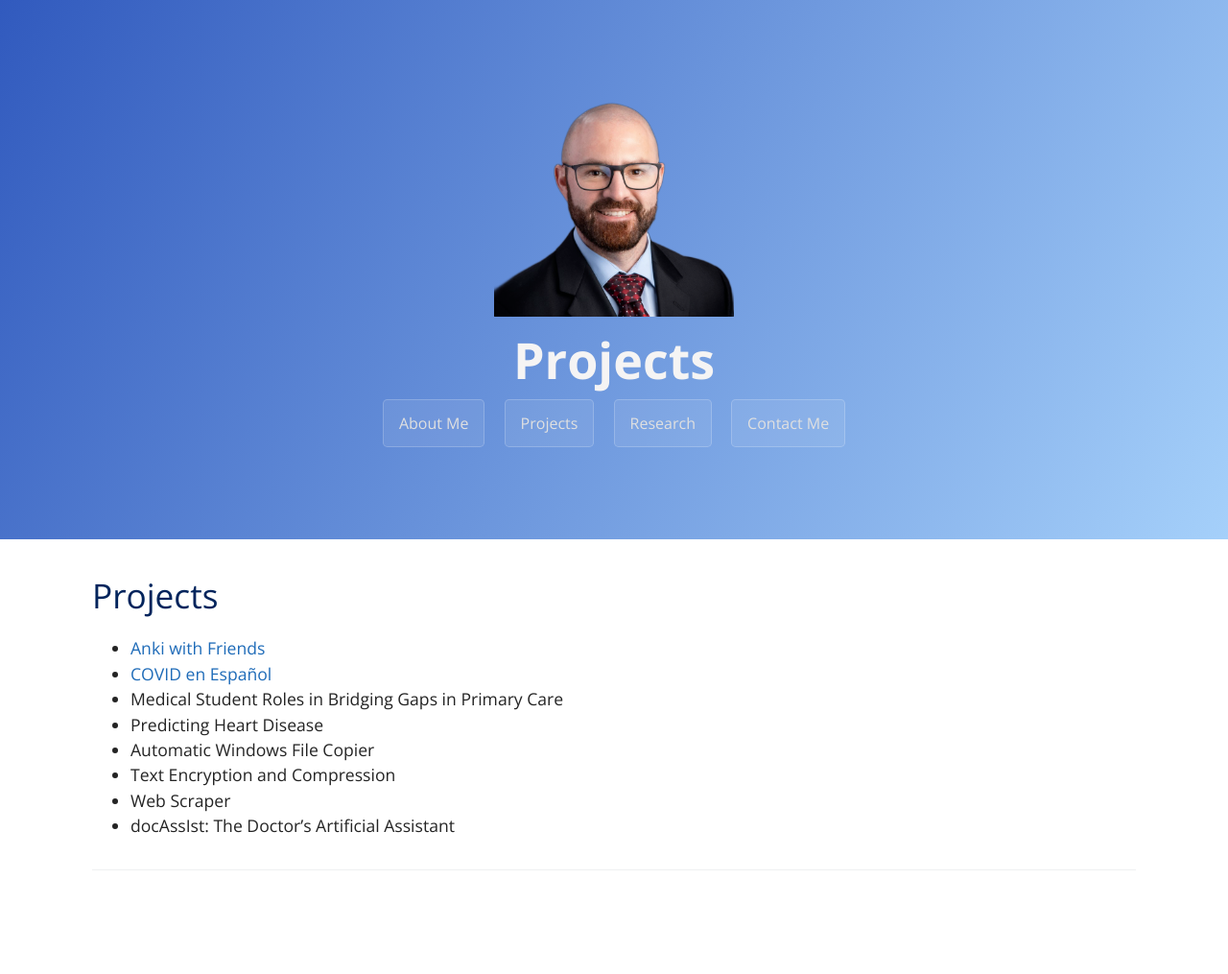
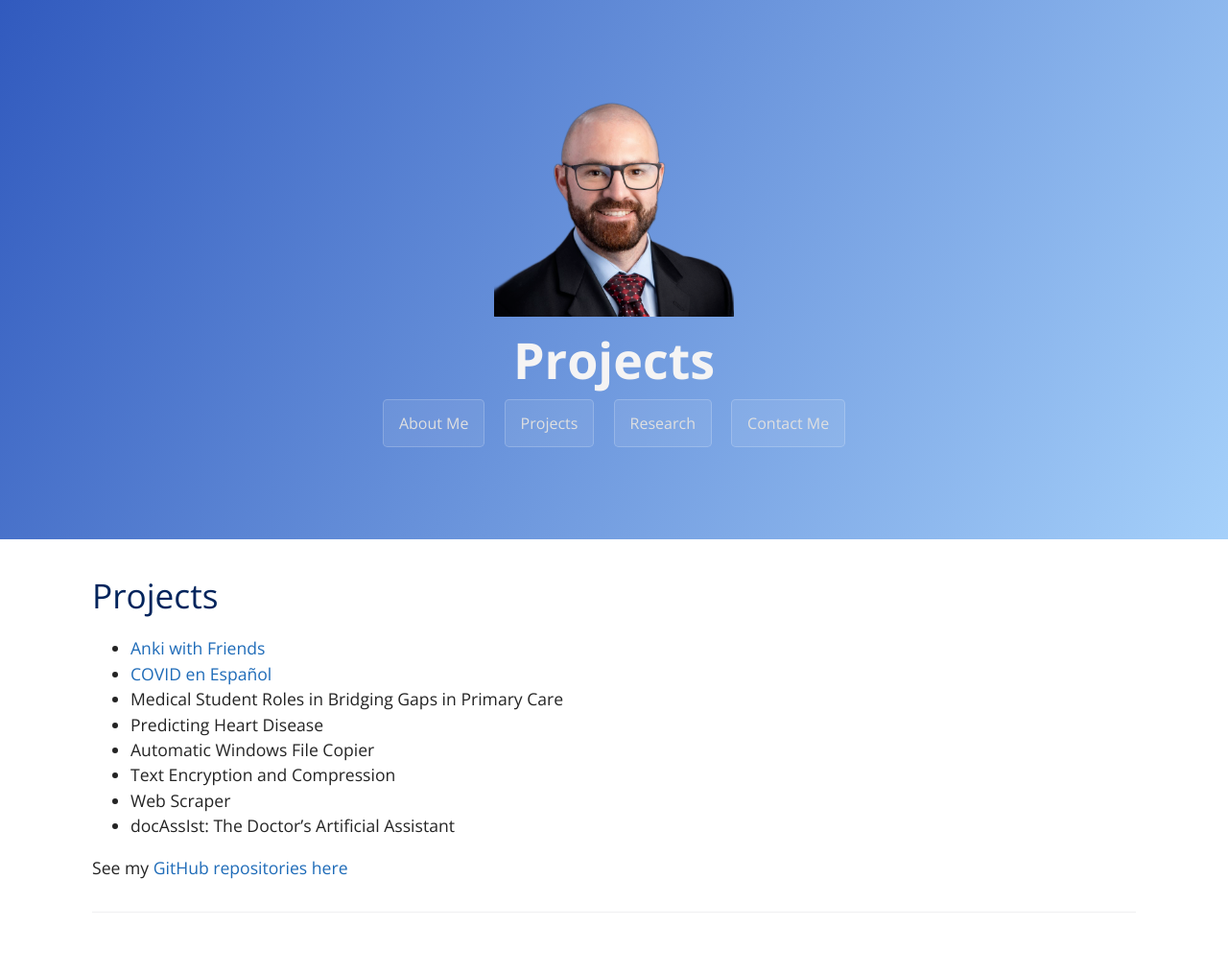
Before and after one commit to jopeo/joepo, a Jekyll site: the page built from projects.md, in a window 1280 px wide. Shown: the whole page at 96% size. Built offline with Jekyll 4.4.1, drawn with Linux system fonts in a browser that asks for light colours; before the commit the page ends 971 px from its top, so only the background shows below that.

Commit message:
updated projects.md

```diff
--- a/projects.md
+++ b/projects.md
@@ -14,3 +14,5 @@ filename: contact
 - Text Encryption and Compression
 - Web Scraper
 - docAssIst: The Doctor's Artificial Assistant
+
+See my [GitHub repositories here](https://github.com/jopeo){:target="_blank"}
```
